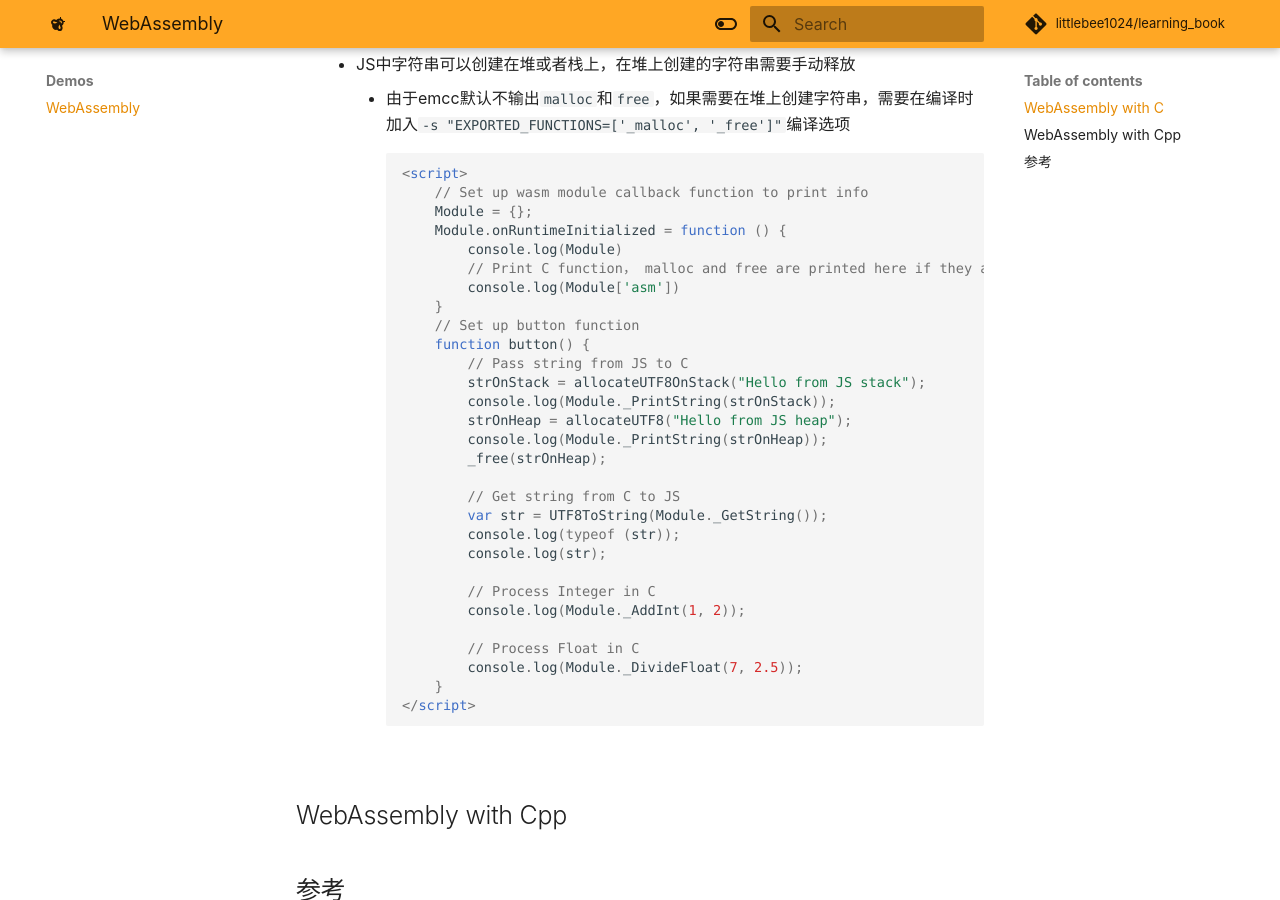
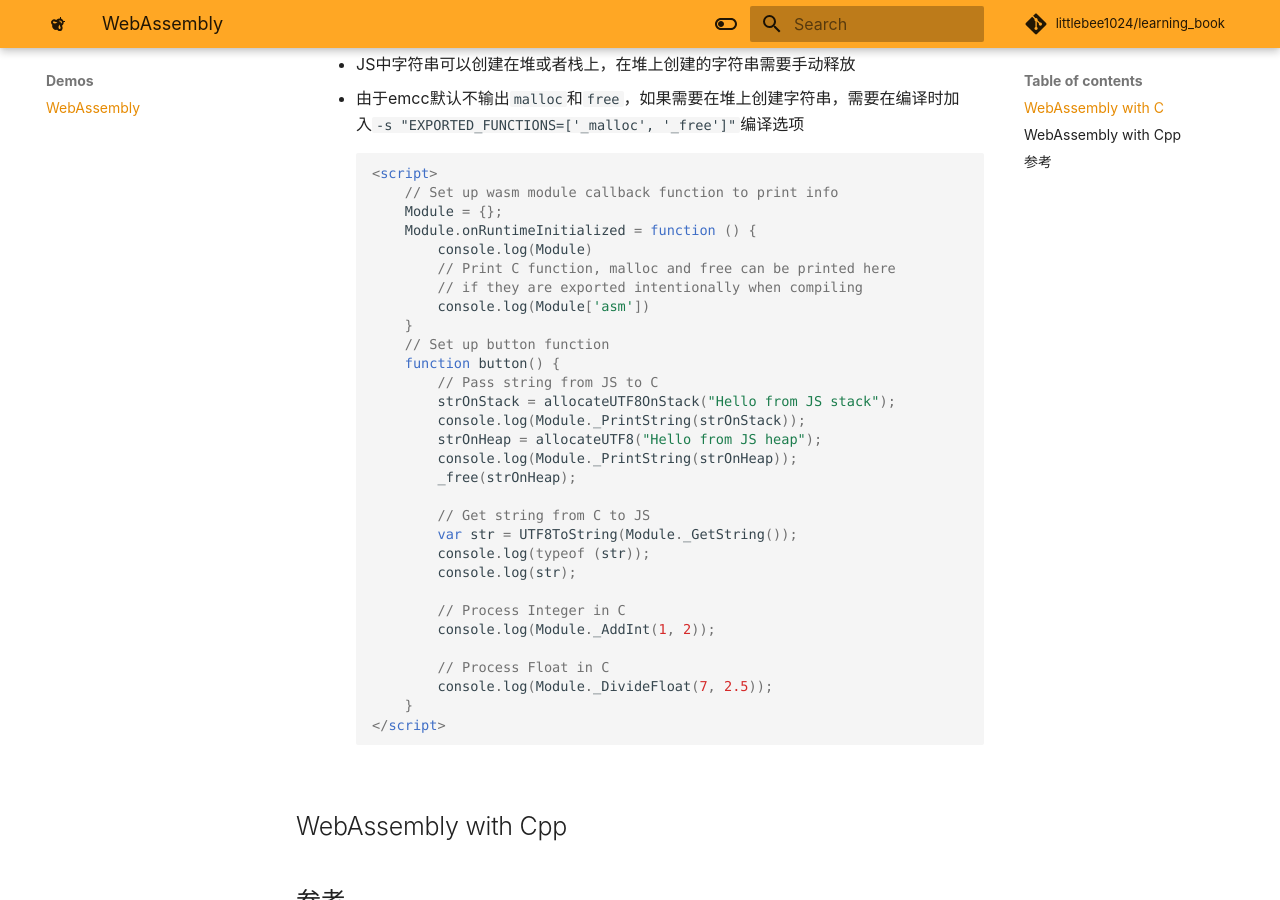
Before and after one commit to LittleBee1024/learning_book, an MkDocs documentation site: the page built from docs/demos/webassembly/README.md, in a window 1280 px wide and 900 px high, scrolled down 1639 px. Built offline with MkDocs 1.6.1 and Material for MkDocs 9.7.7, drawn with Linux system fonts in a browser that asks for light colours; some web fonts are replaced; comment, search, counter and statistics services are not loaded.

Commit message:
update readme

````diff
--- a/docs/demos/webassembly/README.md
+++ b/docs/demos/webassembly/README.md
@@ -46,14 +46,15 @@
 
 * [HTML代码](./code/hello_c/index.html)
     * JS中字符串可以创建在堆或者栈上，在堆上创建的字符串需要手动释放
-        * 由于emcc默认不输出`malloc`和`free`，如果需要在堆上创建字符串，需要在编译时加入`-s "EXPORTED_FUNCTIONS=['_malloc', '_free']"`编译选项
+    * 由于emcc默认不输出`malloc`和`free`，如果需要在堆上创建字符串，需要在编译时加入`-s "EXPORTED_FUNCTIONS=['_malloc', '_free']"`编译选项
     ```html
     <script>
         // Set up wasm module callback function to print info
         Module = {};
         Module.onRuntimeInitialized = function () {
             console.log(Module)
-            // Print C function， malloc and free are printed here if they are exported intentionally
+            // Print C function, malloc and free can be printed here
+            // if they are exported intentionally when compiling
             console.log(Module['asm'])
         }
         // Set up button function
````
Also changed, not shown: other parts of docs/demos/webassembly/README.md (+1 -1 lines).
